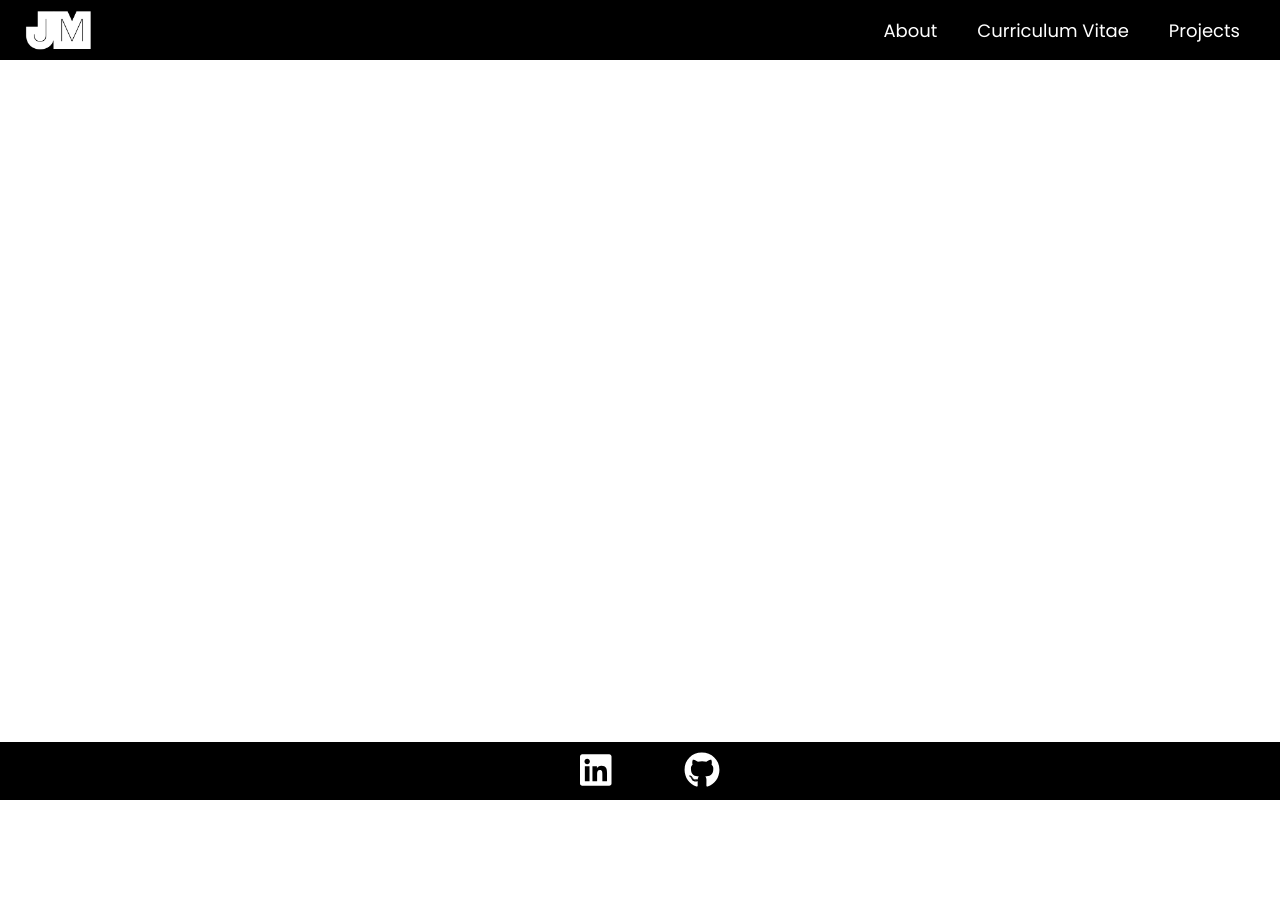
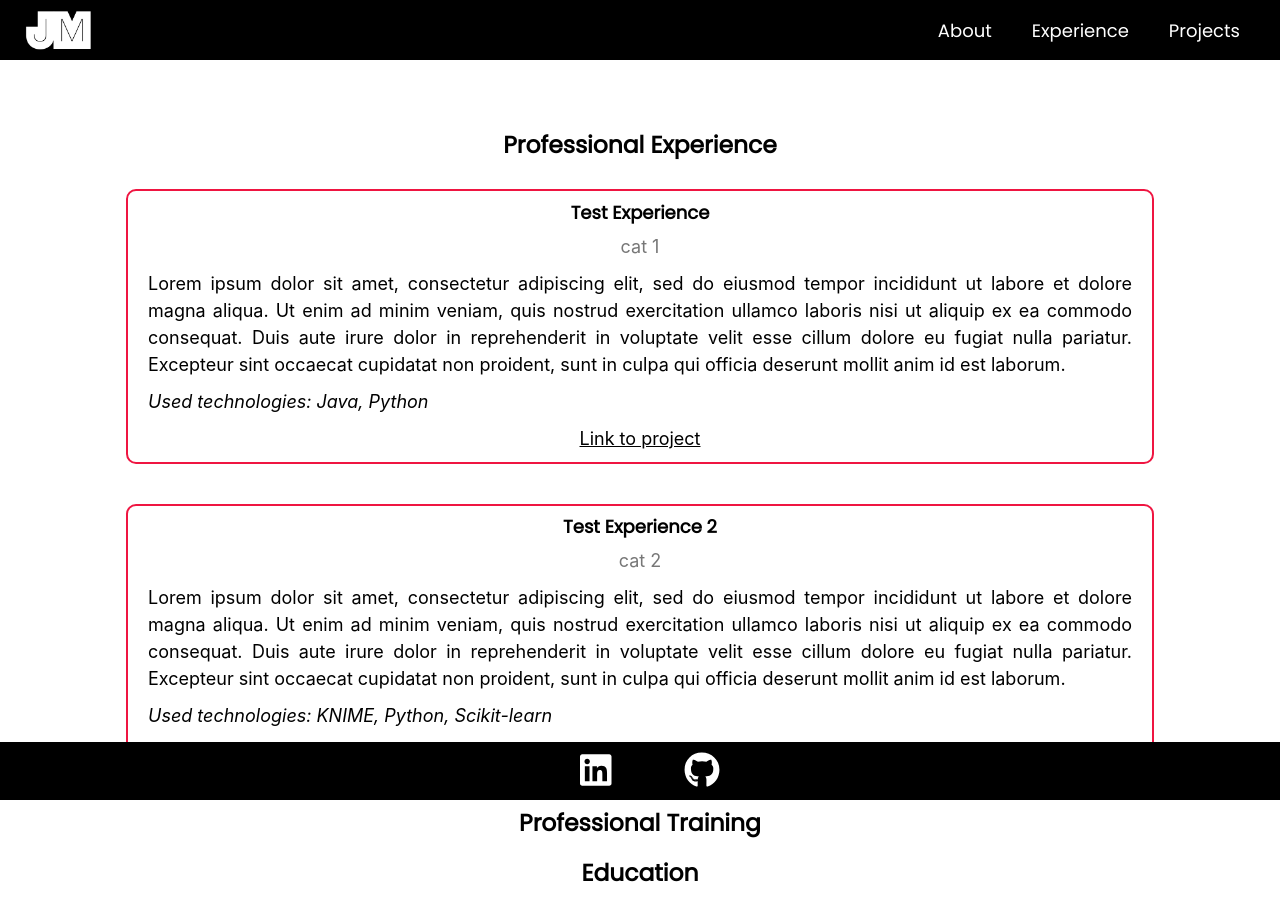
Before and after one commit to jssm/portfolio, a React (Create React App) app: page /portfolio/experience in a window 1280 px wide. Shown: the top 920 px of the page. Before the commit the page ends 800 px from the top, so only its background shows below. Built offline with nearby package versions, Linux system fonts and the light colour scheme.

Commit message:
Renamed CurriculumVitae component to Experience

```diff
--- a/src/components/App/App.js
+++ b/src/components/App/App.js
@@ -1,6 +1,6 @@
 import React from "react";
 // Import components
-import CurriculumVitae from "../CurriculumVitae/CurriculumVitae";
+import Experience from "../Experience/Experience";
 import Projects from "../Projects/Projects";
 import About from "../About/About";
 import Footer from "../Footer/Footer";
@@ -23,8 +23,8 @@ class App extends React.Component {
               <Link to="/portfolio" className="nav-bar-item">
                 About
               </Link>
-              <Link to="/portfolio/curriculum-vitae" className="nav-bar-item">
-                Curriculum Vitae
+              <Link to="/portfolio/experience" className="nav-bar-item">
+                Experience
               </Link>
               <Link to="/portfolio/projects" className="nav-bar-item">
                 Projects
@@ -35,8 +35,8 @@ class App extends React.Component {
             <Route exact path="/portfolio">
               <About />
             </Route>
-            <Route path="/portfolio/curriculum-vitae">
-              <CurriculumVitae />
+            <Route path="/portfolio/experience">
+              <Experience />
             </Route>
             <Route path="/portfolio/projects">
               <Projects />
--- a/src/components/CurriculumVitae/CurriculumVitae.js
+++ b/src/components/Experience/Experience.js
@@ -5,11 +5,11 @@ import Thumbnail from "../Thumbnail/Thumbnail";
 //This component is simple enough to just have a render() method,
 //so it can be a funcional component (simply return the JSX code to render)
 
-function CurriculumVitae() {
+function Experience() {
   return (
     // Render a Thumbnail component
     <div className="thumbnail-rail">
-      <h5>Academic Experience</h5>
+      <h5>Professional Experience</h5>
       <Thumbnail
         title="Test Experience"
         category="cat 1"
@@ -24,8 +24,11 @@ function CurriculumVitae() {
         technologies={["KNIME", "Python", "Scikit-learn"]}
         link="test link"
       />
+
+      <h5>Professional Training</h5>
+      <h5>Education</h5>
     </div>
   );
 }
 
-export default CurriculumVitae;
+export default Experience;
--- a/src/components/Projects/Projects.js
+++ b/src/components/Projects/Projects.js
@@ -9,10 +9,9 @@ function Projects() {
   return (
     // Render a Thumbnail component
     <div className="thumbnail-rail">
-      <h5>Projects</h5>
+      <h5>Personal Projects</h5>
       <Thumbnail
         title="Portfolio Site"
-        category="Personal Projects"
         description="Elaboration of this very site, created in order to document my academic and professional experience, as well as any personal projects. The code is available on GitHub, through the link found below."
         technologies={["JavaScript", "ReactJS"]}
         time_interval="February - March 2020"
```
